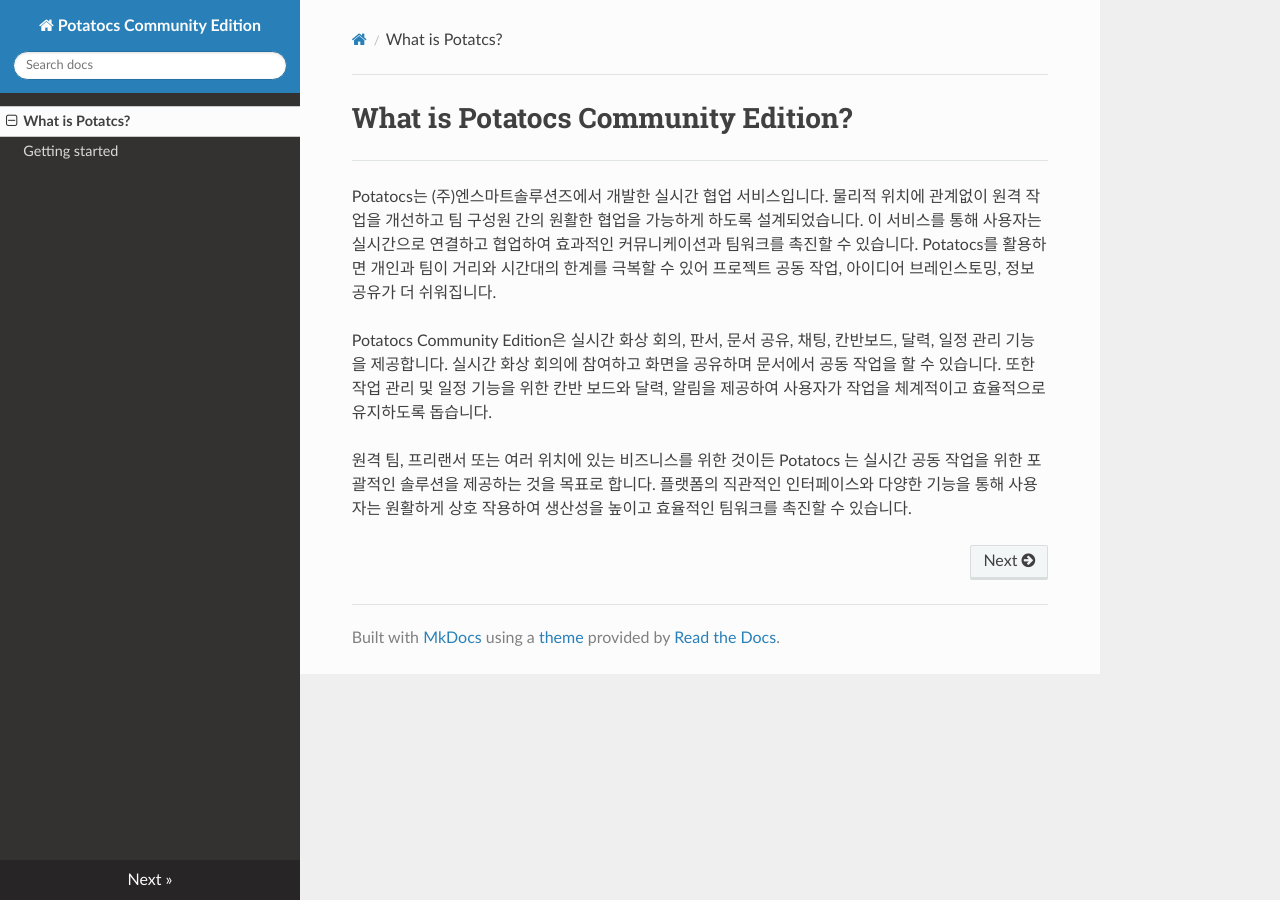
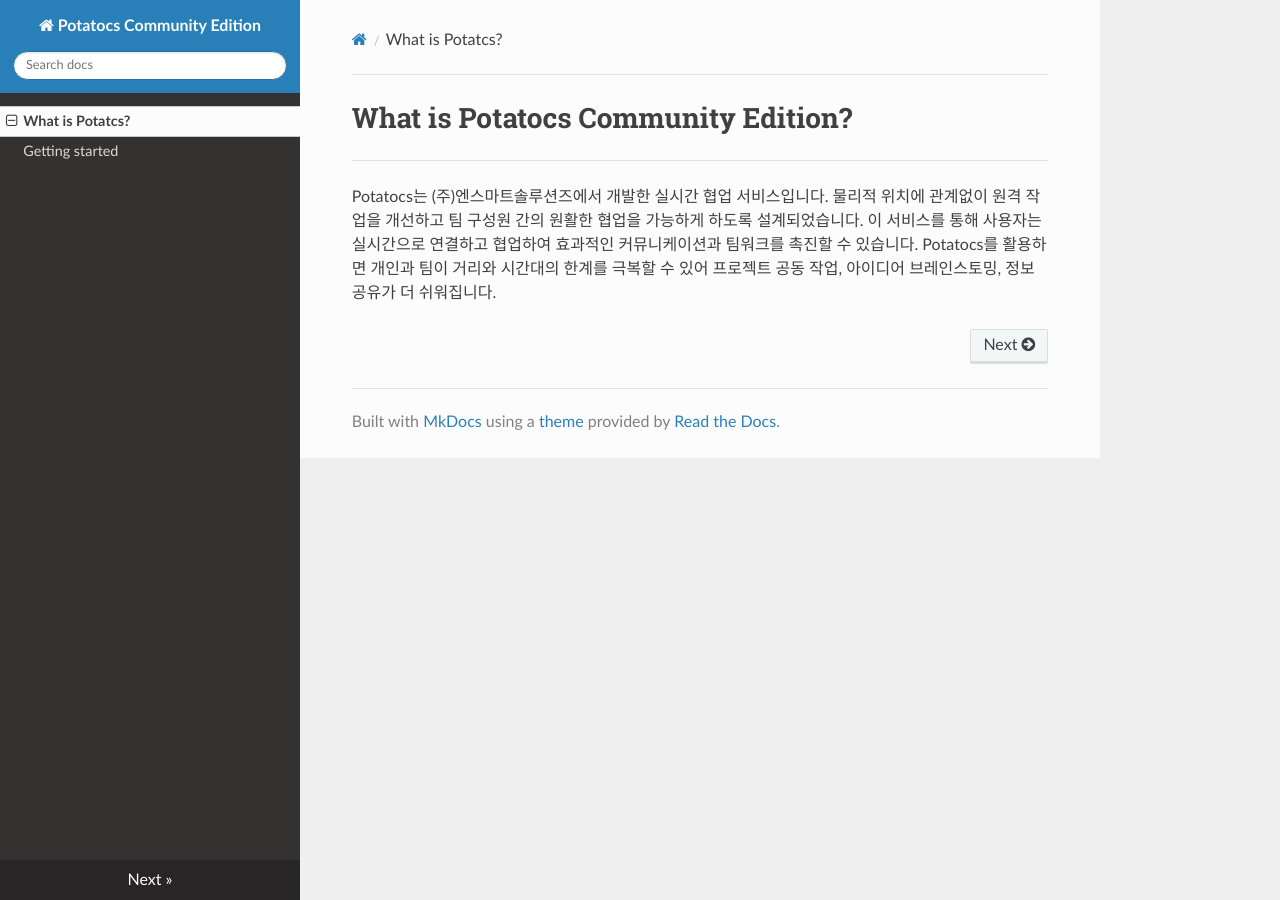
Before and after one commit to potatocs-ce/potatocs-ce-introduction, an MkDocs documentation site: the page built from docs/index.md, in a window 1280 px wide. Built offline with MkDocs 1.6.1, drawn with Linux system fonts in a browser that asks for light colours; nearby versions of some CDN libraries.

Commit message:
Update Documents contents

```diff
--- a/docs/index.md
+++ b/docs/index.md
@@ -1,7 +1,5 @@
 # What is Potatocs Community Edition?
+
 ---
+
 Potatocs는 (주)엔스마트솔루션즈에서 개발한 실시간 협업 서비스입니다. 물리적 위치에 관계없이 원격 작업을 개선하고 팀 구성원 간의 원활한 협업을 가능하게 하도록 설계되었습니다. 이 서비스를 통해 사용자는 실시간으로 연결하고 협업하여 효과적인 커뮤니케이션과 팀워크를 촉진할 수 있습니다. Potatocs를 활용하면 개인과 팀이 거리와 시간대의 한계를 극복할 수 있어 프로젝트 공동 작업, 아이디어 브레인스토밍, 정보 공유가 더 쉬워집니다.
-
-Potatocs Community Edition은 실시간 화상 회의, 판서, 문서 공유, 채팅, 칸반보드, 달력, 일정 관리 기능을 제공합니다. 실시간 화상 회의에 참여하고 화면을 공유하며 문서에서 공동 작업을 할 수 있습니다. 또한 작업 관리 및 일정 기능을 위한 칸반 보드와 달력, 알림을 제공하여 사용자가 작업을 체계적이고 효율적으로 유지하도록 돕습니다.
-
-원격 팀, 프리랜서 또는 여러 위치에 있는 비즈니스를 위한 것이든 Potatocs 는 실시간 공동 작업을 위한 포괄적인 솔루션을 제공하는 것을 목표로 합니다. 플랫폼의 직관적인 인터페이스와 다양한 기능을 통해 사용자는 원활하게 상호 작용하여 생산성을 높이고 효율적인 팀워크를 촉진할 수 있습니다.
```
